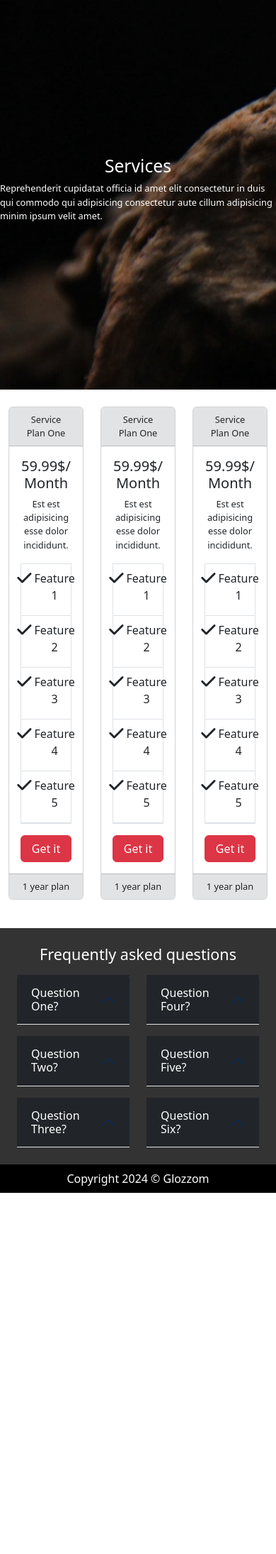
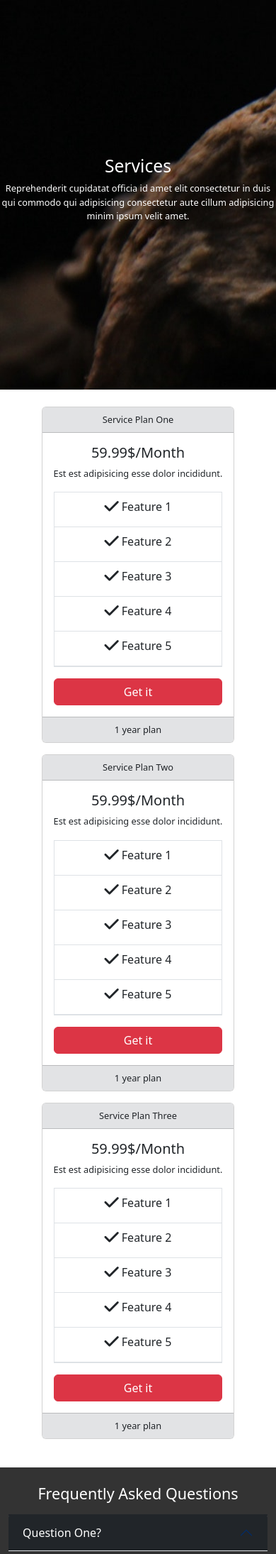
Before and after one commit to tinadjurkovic/Brainster-Challenges, a PHP site: page /services.html in a window 390 px wide. Shown: the part 56-2246 px from the top of the page at 71% size. Before the commit the page ends 1737 px from the top, so only its background shows below. Run offline with PHP 8.4, Linux system fonts and the light colour scheme; some libraries are stand-ins or nearby versions.

Commit message:
Responsiveness: completed

```diff
--- a/services.html
+++ b/services.html
@@ -76,7 +76,7 @@
           class="banner d-flex flex-column align-items-center justify-content-center text-white"
         >
           <h2>Services</h2>
-          <p class="desc">
+          <p class="desc text-center">
             Reprehenderit cupidatat officia id amet elit consectetur in duis qui
             commodo qui adipisicing consectetur aute cillum adipisicing minim
             ipsum velit amet.
@@ -84,129 +84,9 @@
         </div>
       </section>
       <section class="py-4">
-        <div class="container d-flex justify-content-center">
-          <div class="card mb-3 me-4" style="max-width: 20rem">
-            <div class="card-header bg-secondary-subtle text-center desc">
-              Service Plan One
-            </div>
-            <div class="card-body text-center">
-              <h5 class="card-title">59.99$/Month</h5>
-              <p class="card-text desc">
-                Est est adipisicing esse dolor incididunt.
-              </p>
-              <div class="container border text-center">
-                <div class="col">
-                  <div class="row border-bottom">
-                    <div
-                      class="card-content d-flex justify-content-center mt-2"
-                    >
-                      <i class="fa-solid fa-check fs-3 me-1"></i>
-                      <p>Feature 1</p>
-                    </div>
-                  </div>
-                  <div class="row border-bottom">
-                    <div
-                      class="card-content d-flex justify-content-center mt-2"
-                    >
-                      <i class="fa-solid fa-check fs-3 me-1"></i>
-                      <p>Feature 2</p>
-                    </div>
-                  </div>
-                  <div class="row border-bottom">
-                    <div
-                      class="card-content d-flex justify-content-center mt-2"
-                    >
-                      <i class="fa-solid fa-check fs-3 me-1"></i>
-                      <p>Feature 3</p>
-                    </div>
-                  </div>
-                  <div class="row border-bottom">
-                    <div
-                      class="card-content d-flex justify-content-center mt-2"
-                    >
-                      <i class="fa-solid fa-check fs-3 me-1"></i>
-                      <p>Feature 4</p>
-                    </div>
-                  </div>
-                  <div class="row border-bottom">
-                    <div
-                      class="card-content d-flex justify-content-center mt-2"
-                    >
-                      <i class="fa-solid fa-check fs-3 me-1"></i>
-                      <p>Feature 5</p>
-                    </div>
-                  </div>
-                </div>
-              </div>
-              <button type="button" class="btn btn-danger w-100 mt-3">
-                Get it
-              </button>
-            </div>
-            <div class="card-footer bg-secondary-subtle text-center desc">
-              1 year plan
-            </div>
-          </div>
-          <div class="card mb-3 me-4" style="max-width: 20rem">
-            <div class="card-header bg-secondary-subtle text-center desc">
-              Service Plan One
-            </div>
-            <div class="card-body text-center">
-              <h5 class="card-title">59.99$/Month</h5>
-              <p class="card-text desc">
-                Est est adipisicing esse dolor incididunt.
-              </p>
-              <div class="container border text-center">
-                <div class="col">
-                  <div class="row border-bottom">
-                    <div
-                      class="card-content d-flex justify-content-center mt-2"
-                    >
-                      <i class="fa-solid fa-check fs-3 me-1"></i>
-                      <p>Feature 1</p>
-                    </div>
-                  </div>
-                  <div class="row border-bottom">
-                    <div
-                      class="card-content d-flex justify-content-center mt-2"
-                    >
-                      <i class="fa-solid fa-check fs-3 me-1"></i>
-                      <p>Feature 2</p>
-                    </div>
-                  </div>
-                  <div class="row border-bottom">
-                    <div
-                      class="card-content d-flex justify-content-center mt-2"
-                    >
-                      <i class="fa-solid fa-check fs-3 me-1"></i>
-                      <p>Feature 3</p>
-                    </div>
-                  </div>
-                  <div class="row border-bottom">
-                    <div
-                      class="card-content d-flex justify-content-center mt-2"
-                    >
-                      <i class="fa-solid fa-check fs-3 me-1"></i>
-                      <p>Feature 4</p>
-                    </div>
-                  </div>
-                  <div class="row border-bottom">
-                    <div
-                      class="card-content d-flex justify-content-center mt-2"
-                    >
-                      <i class="fa-solid fa-check fs-3 me-1"></i>
-                      <p>Feature 5</p>
-                    </div>
-                  </div>
-                </div>
-              </div>
-              <button type="button" class="btn btn-danger w-100 mt-3">
-                Get it
-              </button>
-            </div>
-            <div class="card-footer bg-secondary-subtle text-center desc">
-              1 year plan
-            </div>
-          </div>
+        <div class="container">
+          <div class="row row-cols-1 row-cols-md-3">
+            <div class="col d-flex justify-content-center">
               <div class="card mb-3" style="max-width: 20rem">
                 <div class="card-header bg-secondary-subtle text-center desc">
                   Service Plan One
@@ -269,13 +149,143 @@
                 </div>
               </div>
             </div>
+            <div class="col d-flex justify-content-center">
+              <div class="card mb-3" style="max-width: 20rem">
+                <div class="card-header bg-secondary-subtle text-center desc">
+                  Service Plan Two
+                </div>
+                <div class="card-body text-center">
+                  <h5 class="card-title">59.99$/Month</h5>
+                  <p class="card-text desc">
+                    Est est adipisicing esse dolor incididunt.
+                  </p>
+                  <div class="container border text-center">
+                    <div class="col">
+                      <div class="row border-bottom">
+                        <div
+                          class="card-content d-flex justify-content-center mt-2"
+                        >
+                          <i class="fa-solid fa-check fs-3 me-1"></i>
+                          <p>Feature 1</p>
+                        </div>
+                      </div>
+                      <div class="row border-bottom">
+                        <div
+                          class="card-content d-flex justify-content-center mt-2"
+                        >
+                          <i class="fa-solid fa-check fs-3 me-1"></i>
+                          <p>Feature 2</p>
+                        </div>
+                      </div>
+                      <div class="row border-bottom">
+                        <div
+                          class="card-content d-flex justify-content-center mt-2"
+                        >
+                          <i class="fa-solid fa-check fs-3 me-1"></i>
+                          <p>Feature 3</p>
+                        </div>
+                      </div>
+                      <div class="row border-bottom">
+                        <div
+                          class="card-content d-flex justify-content-center mt-2"
+                        >
+                          <i class="fa-solid fa-check fs-3 me-1"></i>
+                          <p>Feature 4</p>
+                        </div>
+                      </div>
+                      <div class="row border-bottom">
+                        <div
+                          class="card-content d-flex justify-content-center mt-2"
+                        >
+                          <i class="fa-solid fa-check fs-3 me-1"></i>
+                          <p>Feature 5</p>
+                        </div>
+                      </div>
+                    </div>
+                  </div>
+                  <button type="button" class="btn btn-danger w-100 mt-3">
+                    Get it
+                  </button>
+                </div>
+                <div class="card-footer bg-secondary-subtle text-center desc">
+                  1 year plan
+                </div>
+              </div>
+            </div>
+            <div class="col d-flex justify-content-center">
+              <div class="card mb-3" style="max-width: 20rem">
+                <div class="card-header bg-secondary-subtle text-center desc">
+                  Service Plan Three
+                </div>
+                <div class="card-body text-center">
+                  <h5 class="card-title">59.99$/Month</h5>
+                  <p class="card-text desc">
+                    Est est adipisicing esse dolor incididunt.
+                  </p>
+                  <div class="container border text-center">
+                    <div class="col">
+                      <div class="row border-bottom">
+                        <div
+                          class="card-content d-flex justify-content-center mt-2"
+                        >
+                          <i class="fa-solid fa-check fs-3 me-1"></i>
+                          <p>Feature 1</p>
+                        </div>
+                      </div>
+                      <div class="row border-bottom">
+                        <div
+                          class="card-content d-flex justify-content-center mt-2"
+                        >
+                          <i class="fa-solid fa-check fs-3 me-1"></i>
+                          <p>Feature 2</p>
+                        </div>
+                      </div>
+                      <div class="row border-bottom">
+                        <div
+                          class="card-content d-flex justify-content-center mt-2"
+                        >
+                          <i class="fa-solid fa-check fs-3 me-1"></i>
+                          <p>Feature 3</p>
+                        </div>
+                      </div>
+                      <div class="row border-bottom">
+                        <div
+                          class="card-content d-flex justify-content-center mt-2"
+                        >
+                          <i class="fa-solid fa-check fs-3 me-1"></i>
+                          <p>Feature 4</p>
+                        </div>
+                      </div>
+                      <div class="row border-bottom">
+                        <div
+                          class="card-content d-flex justify-content-center mt-2"
+                        >
+                          <i class="fa-solid fa-check fs-3 me-1"></i>
+                          <p>Feature 5</p>
+                        </div>
+                      </div>
+                    </div>
+                  </div>
+                  <button type="button" class="btn btn-danger w-100 mt-3">
+                    Get it
+                  </button>
+                </div>
+                <div class="card-footer bg-secondary-subtle text-center desc">
+                  1 year plan
+                </div>
+              </div>
+            </div>
+          </div>
+        </div>
       </section>
+
       <section class="py-4 bg-custom text-white">
-        <h4 class="text-center">Frequently asked questions</h4>
-        <div class="container d-flex mt-3">
-          <div class="container">
-            <div class="accordion" id="accordionPanelsStayOpenExample">
-              <div class="accordion-item bg-dark mb-3 border-0">
+        <h4 class="text-center">Frequently Asked Questions</h4>
+        <div class="container mt-3">
+          <div class="row">
+            <div class="col-12 col-md-6 mb-3">
+              <div class="accordion" id="accordionPanelsStayOpenExampleOne">
+                <div class="accordion-item bg-dark border-0">
                   <h2 class="accordion-header bg-dark">
                     <button
                       class="accordion-button bg-dark text-white"
@@ -293,16 +303,21 @@
                     class="accordion-collapse collapse border-0"
                   >
                     <div class="accordion-body text-white">
-                    Nulla do amet et eu cillum.Exercitation proident et eu enim
-                    elit sit.Consectetur voluptate minim do incididunt
+                      Nulla do amet et eu cillum. Exercitation proident et eu
+                      enim elit sit. Consectetur voluptate minim do incididunt
                       incididunt adipisicing velit consequat ex est. Ullamco
-                    mollit culpa officia nostrud qui consectetur ullamco veniam
-                    laboris duis pariatur voluptate nisi. Minim reprehenderit id
-                    nostrud anim ullamco quis amet mollit consequat ea nisi.
+                      mollit culpa officia nostrud qui consectetur ullamco
+                      veniam laboris duis pariatur voluptate nisi. Minim
+                      reprehenderit id nostrud anim ullamco quis amet mollit
+                      consequat ea nisi.
                     </div>
                   </div>
                 </div>
-              <div class="accordion-item bg-dark mb-3 border-0">
+              </div>
+            </div>
+            <div class="col-12 col-md-6 mb-3">
+              <div class="accordion" id="accordionPanelsStayOpenExampleTwo">
+                <div class="accordion-item bg-dark border-0">
                   <h2 class="accordion-header bg-dark">
                     <button
                       class="accordion-button bg-dark text-white"
@@ -320,15 +335,20 @@
                     class="accordion-collapse collapse border-0"
                   >
                     <div class="accordion-body text-white">
-                    Nulla do amet et eu cillum.Exercitation proident et eu enim
-                    elit sit.Consectetur voluptate minim do incididunt
+                      Nulla do amet et eu cillum. Exercitation proident et eu
+                      enim elit sit. Consectetur voluptate minim do incididunt
                       incididunt adipisicing velit consequat ex est. Ullamco
-                    mollit culpa officia nostrud qui consectetur ullamco veniam
-                    laboris duis pariatur voluptate nisi. Minim reprehenderit id
-                    nostrud anim ullamco quis amet mollit consequat ea nisi.
+                      mollit culpa officia nostrud qui consectetur ullamco
+                      veniam laboris duis pariatur voluptate nisi. Minim
+                      reprehenderit id nostrud anim ullamco quis amet mollit
+                      consequat ea nisi.
                     </div>
                   </div>
                 </div>
+              </div>
+            </div>
+            <div class="col-12 col-md-6 mb-3">
+              <div class="accordion" id="accordionPanelsStayOpenExampleThree">
                 <div class="accordion-item bg-dark border-0">
                   <h2 class="accordion-header bg-dark">
                     <button
@@ -347,20 +367,21 @@
                     class="accordion-collapse collapse border-0"
                   >
                     <div class="accordion-body text-white">
-                    Nulla do amet et eu cillum.Exercitation proident et eu enim
-                    elit sit.Consectetur voluptate minim do incididunt
+                      Nulla do amet et eu cillum. Exercitation proident et eu
+                      enim elit sit. Consectetur voluptate minim do incididunt
                       incididunt adipisicing velit consequat ex est. Ullamco
-                    mollit culpa officia nostrud qui consectetur ullamco veniam
-                    laboris duis pariatur voluptate nisi. Minim reprehenderit id
-                    nostrud anim ullamco quis amet mollit consequat ea nisi.
+                      mollit culpa officia nostrud qui consectetur ullamco
+                      veniam laboris duis pariatur voluptate nisi. Minim
+                      reprehenderit id nostrud anim ullamco quis amet mollit
+                      consequat ea nisi.
                     </div>
                   </div>
                 </div>
               </div>
             </div>
-          <div class="container">
-            <div class="accordion" id="accordionPanelsStayOpenExample">
-              <div class="accordion-item bg-dark mb-3 border-0">
+            <div class="col-12 col-md-6 mb-3">
+              <div class="accordion" id="accordionPanelsStayOpenExampleFour">
+                <div class="accordion-item bg-dark border-0">
                   <h2 class="accordion-header bg-dark">
                     <button
                       class="accordion-button bg-dark text-white"
@@ -378,16 +399,21 @@
                     class="accordion-collapse collapse border-0"
                   >
                     <div class="accordion-body text-white">
-                    Nulla do amet et eu cillum.Exercitation proident et eu enim
-                    elit sit.Consectetur voluptate minim do incididunt
+                      Nulla do amet et eu cillum. Exercitation proident et eu
+                      enim elit sit. Consectetur voluptate minim do incididunt
                       incididunt adipisicing velit consequat ex est. Ullamco
-                    mollit culpa officia nostrud qui consectetur ullamco veniam
-                    laboris duis pariatur voluptate nisi. Minim reprehenderit id
-                    nostrud anim ullamco quis amet mollit consequat ea nisi.
+                      mollit culpa officia nostrud qui consectetur ullamco
+                      veniam laboris duis pariatur voluptate nisi. Minim
+                      reprehenderit id nostrud anim ullamco quis amet mollit
+                      consequat ea nisi.
                     </div>
                   </div>
                 </div>
-              <div class="accordion-item bg-dark mb-3 border-0">
+              </div>
+            </div>
+            <div class="col-12 col-md-6 mb-3">
+              <div class="accordion" id="accordionPanelsStayOpenExampleFive">
+                <div class="accordion-item bg-dark border-0">
                   <h2 class="accordion-header bg-dark">
                     <button
                       class="accordion-button bg-dark text-white"
@@ -405,15 +431,20 @@
                     class="accordion-collapse collapse border-0"
                   >
                     <div class="accordion-body text-white">
-                    Nulla do amet et eu cillum.Exercitation proident et eu enim
-                    elit sit.Consectetur voluptate minim do incididunt
+                      Nulla do amet et eu cillum. Exercitation proident et eu
+                      enim elit sit. Consectetur voluptate minim do incididunt
                       incididunt adipisicing velit consequat ex est. Ullamco
-                    mollit culpa officia nostrud qui consectetur ullamco veniam
-                    laboris duis pariatur voluptate nisi. Minim reprehenderit id
-                    nostrud anim ullamco quis amet mollit consequat ea nisi.
+                      mollit culpa officia nostrud qui consectetur ullamco
+                      veniam laboris duis pariatur voluptate nisi. Minim
+                      reprehenderit id nostrud anim ullamco quis amet mollit
+                      consequat ea nisi.
                     </div>
                   </div>
                 </div>
+              </div>
+            </div>
+            <div class="col-12 col-md-6 mb-3">
+              <div class="accordion" id="accordionPanelsStayOpenExampleSix">
                 <div class="accordion-item bg-dark border-0">
                   <h2 class="accordion-header bg-dark">
                     <button
@@ -432,12 +463,14 @@
                     class="accordion-collapse collapse border-0"
                   >
                     <div class="accordion-body text-white">
-                    Nulla do amet et eu cillum.Exercitation proident et eu enim
-                    elit sit.Consectetur voluptate minim do incididunt
+                      Nulla do amet et eu cillum. Exercitation proident et eu
+                      enim elit sit. Consectetur voluptate minim do incididunt
                       incididunt adipisicing velit consequat ex est. Ullamco
-                    mollit culpa officia nostrud qui consectetur ullamco veniam
-                    laboris duis pariatur voluptate nisi. Minim reprehenderit id
-                    nostrud anim ullamco quis amet mollit consequat ea nisi.
+                      mollit culpa officia nostrud qui consectetur ullamco
+                      veniam laboris duis pariatur voluptate nisi. Minim
+                      reprehenderit id nostrud anim ullamco quis amet mollit
+                      consequat ea nisi.
+                    </div>
                   </div>
                 </div>
               </div>
--- a/style.css
+++ b/style.css
@@ -91,3 +91,9 @@
   border-radius: 50%;
   width: 50%;
 }
+
+@media (max-width: 768px) {
+  .carousel-content {
+    display: none;
+  }
+}
```
Also changed, not shown: about.html (+10 -9 lines), blog.html (+50 -41 lines), contact.html (+35 -18 lines), index.html (+26 -18 lines). Lines whose indentation alone changed are shown as unchanged.
